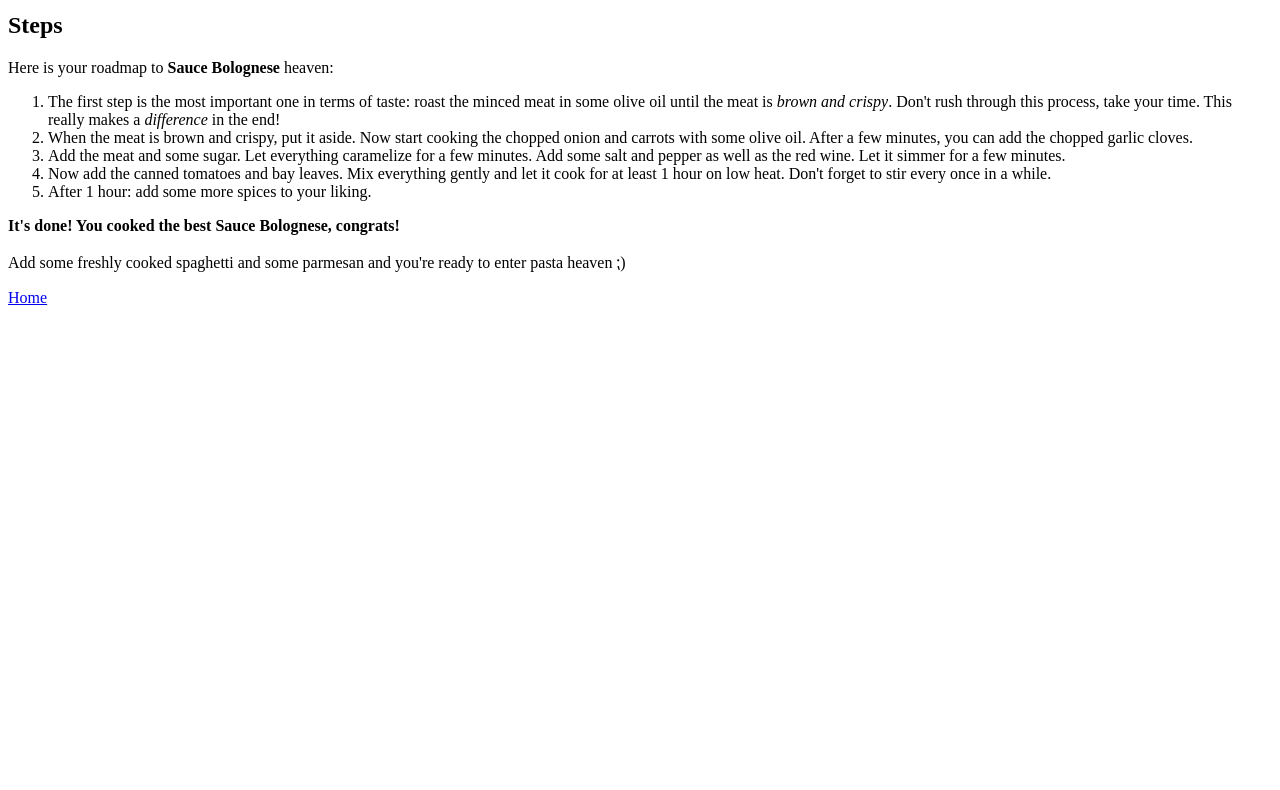
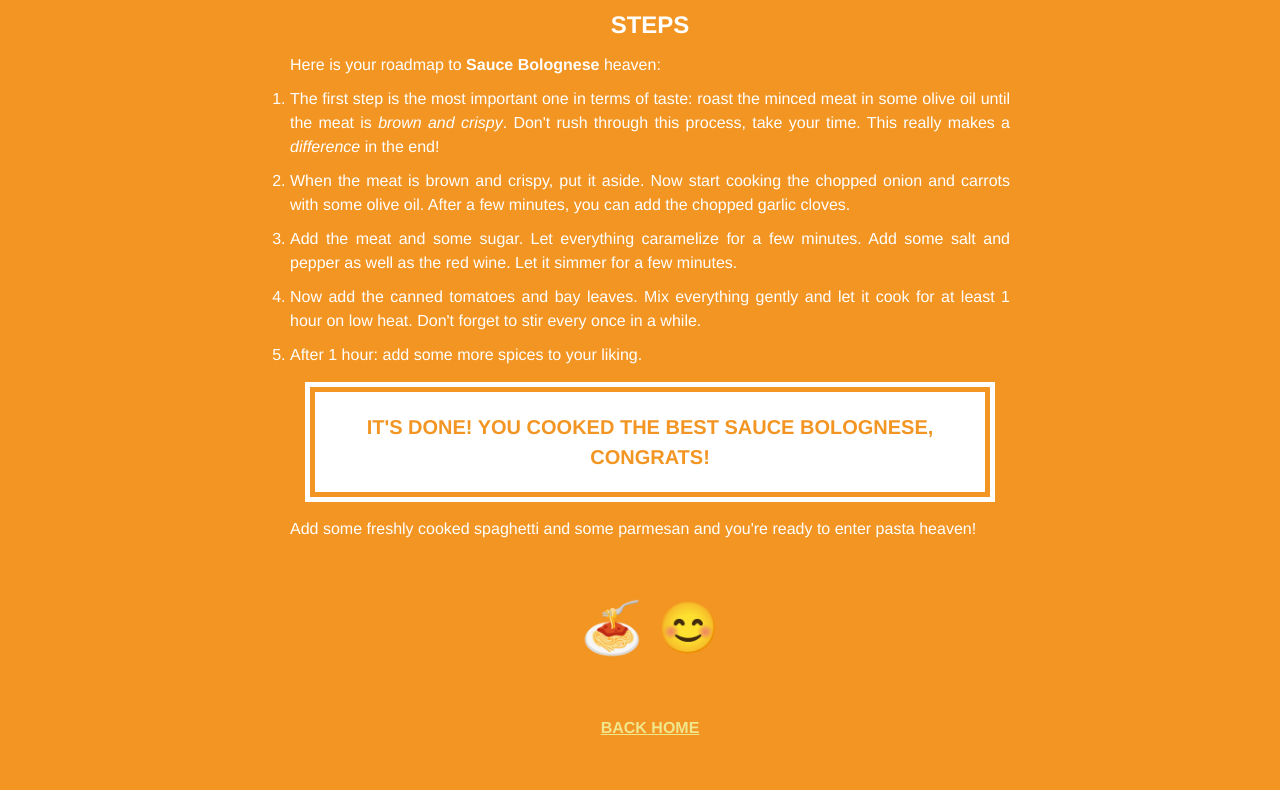
Before and after one commit to mischuli/odin-recipes, a plain HTML site: page recipes/bolognese.html in a window 1280 px wide. Shown: the part 983-1773 px from the top of the page. Before the commit the page ends 1306 px from the top, so only its background shows below. Drawn offline with Linux system fonts and the light colour scheme.

```diff
--- /dev/null
+++ b/recipes/bolognese.css
@@ -0,0 +1,89 @@
+/* Resetting Browser Default Details */
+* {
+    box-sizing: border-box;
+    padding: 0;
+    border: 0;
+    margin: 0;
+}
+/* Basic Font and Color Settings */
+body {
+    background-color:rgb(243, 149, 34);
+    color: white;
+    font-family: "Franklin Gothic Medium", Arial, sans-serif;
+    line-height: 1.5;
+    width: 100%;
+    padding: 0;
+    margin: 10px;
+}
+/* Header Settings with contained Background-Image + H1 and H6 in Image */
+#header {
+    background-image: url("../img/bolognese_pixabay.jpg");
+    background-size: contain;
+    background-position: top center;
+    height: 300px;
+    width: 100%;
+    color: white;
+}
+#header .title h1 {
+    font-family: Impact,'Arial Narrow Bold', sans-serif;
+    font-size: 70px;
+    font-weight: 100;
+    text-align: center;
+    position: relative;
+    top: 50px;
+    width: 400px;
+    margin: auto;
+}
+#header .credit p {
+    font-size: 10px;
+    font-weight: lighter;
+    text-align: left;
+    position: bottom;
+    padding: 10px;
+    margin: 60px 0 10px 0;
+}
+/* Main Content Settings */
+#main {
+    margin: 0 auto;
+    padding: 40px;
+    text-align: left;
+    width: 90%;
+    max-width: 800px;
+    height: auto;
+    overflow: visible;
+}
+.content h2 {
+    text-align: center;
+}
+p, li {
+    text-align: justify;
+    margin: 10px auto;
+}
+a {
+    color:khaki;
+}
+a:hover {
+    text-decoration: underline;
+    color: white;
+}
+div.quote {
+    text-align: center;
+    font-size: 20px;
+    text-transform: uppercase;
+    color: rgb(243, 149, 34);
+    background-color: white;
+    border: 5px solid rgb(243, 149, 34);
+    outline: 5px solid white;
+    padding: 20px;
+    margin: 20px;
+}
+div.smiley {
+    font-size: 50px;
+    text-align: center;
+}
+div.home {
+    text-align: center;
+    text-transform: uppercase;
+    width: 400px;
+    margin: 50px auto;
+}
--- a/recipes/bolognese.html
+++ b/recipes/bolognese.html
@@ -1,20 +1,28 @@
 <!DOCTYPE html>
-<html lang=""en>
+<html lang="en">
     <head>
         <meta charset="UTF-8">
+        <link href="bolognese.css" rel="stylesheet">
         <title>Odin Recipes</title>
     </head>
 
     <body>
-        <h1>Sauce Bolognese</h1>
-        <img src="../img/bolognese_pixabay.jpg" height="400" alt="A plate of spaghetti with fresh Sauce Bolognese and parmesan sprinkles on top">
-        <p><h6>Fotocredit: pixabay&sol; Hansuan_Fabregas</h6></p>
-        <p><h2>An Italian Classic</h2></p>
+        <div id="header">
+            <div class="title">
+            <h1>SAUCE BOLOGNESE</h1></div>
+            <div class="credit">
+            <p>Fotocredit: pixabay&sol; Hansuan_Fabregas</p></div>
+        </div>
+
+
+        <div id="main" class="content">
+            <h2>AN ITALIAN CLASSIC</h2>
         <p>A hot, savory <strong><a href="https://de.wikipedia.org/wiki/Rag%C3%B9_alla_bolognese" target="_blank" rel="noopener noreferrer">Sauce Bolognese</a></strong> served over freshly cooked spaghetti: a combination that hits all your taste buds! If you do it <em>right</em>.</p>
         <p>Some might think to cook <strong>Sauce Bolognese</strong> is one of the simplest things. Some tomato sauce, minced meat, spices - what can go wrong? Well, quite <em>a lot</em>! </p>
         <p>You don't want a badly cooked sauce on your pasta, believe me! But this recipe for <strong>Sauce Bolognese</strong> will help you out!</p>
         <p><strong>Ready for a level-up? Let's go!</strong></p>
-        <p><h2>Ingredients</h2></p>
+
+        <h2>INGREDIENTS</h2>
         <p>You need the following ingredients to have enough <strong>Sauce Bolognese</strong> for 4 people:</p>
         <ul>
             <li>500 g minced meat &lpar;preferably beef only&rpar; </li>
@@ -27,7 +35,7 @@
             <li>2 tablespoons of olive oil</li>
             <li>Spices: some sugar, salt, pepper</li>
             </ul>
-        <p><h2>Steps</h2></p>
+        <h2>STEPS</h2>
         <p>Here is your roadmap to <strong>Sauce Bolognese</strong> heaven:</p>
         <ol>
             <li>The first step is the most important one in terms of taste: roast the minced meat in some olive oil until the meat is <em>brown and crispy</em>. Don't rush through this process, take your time. This really makes a <em>difference</em> in the end!</li>
@@ -36,8 +44,9 @@
             <li>Now add the canned tomatoes and bay leaves. Mix everything gently and let it cook for at least 1 hour on low heat. Don't forget to stir every once in a while.</li>
             <li>After 1 hour: add some more spices to your liking.</li>
         </ol>
-        <p><strong>It's done! You cooked the best Sauce Bolognese, congrats!</strong></p>
-        <p> Add some freshly cooked spaghetti and some parmesan and you're ready to enter pasta heaven &bsemi;&rpar; </p>
-        <p><a href="../index.html">Home</a></p>
+        <div class="quote"><strong>It's done! You cooked the best Sauce Bolognese, congrats!</strong></div>
+        <p> Add some freshly cooked spaghetti and some parmesan and you're ready to enter pasta heaven! </p></div>
+        <div class="smiley">&#127837; &#x1F60A;</div>
+        <div class="home"><a href="../index.html"><strong>Back Home</strong></a></div>
     </body>
 </html>
```
